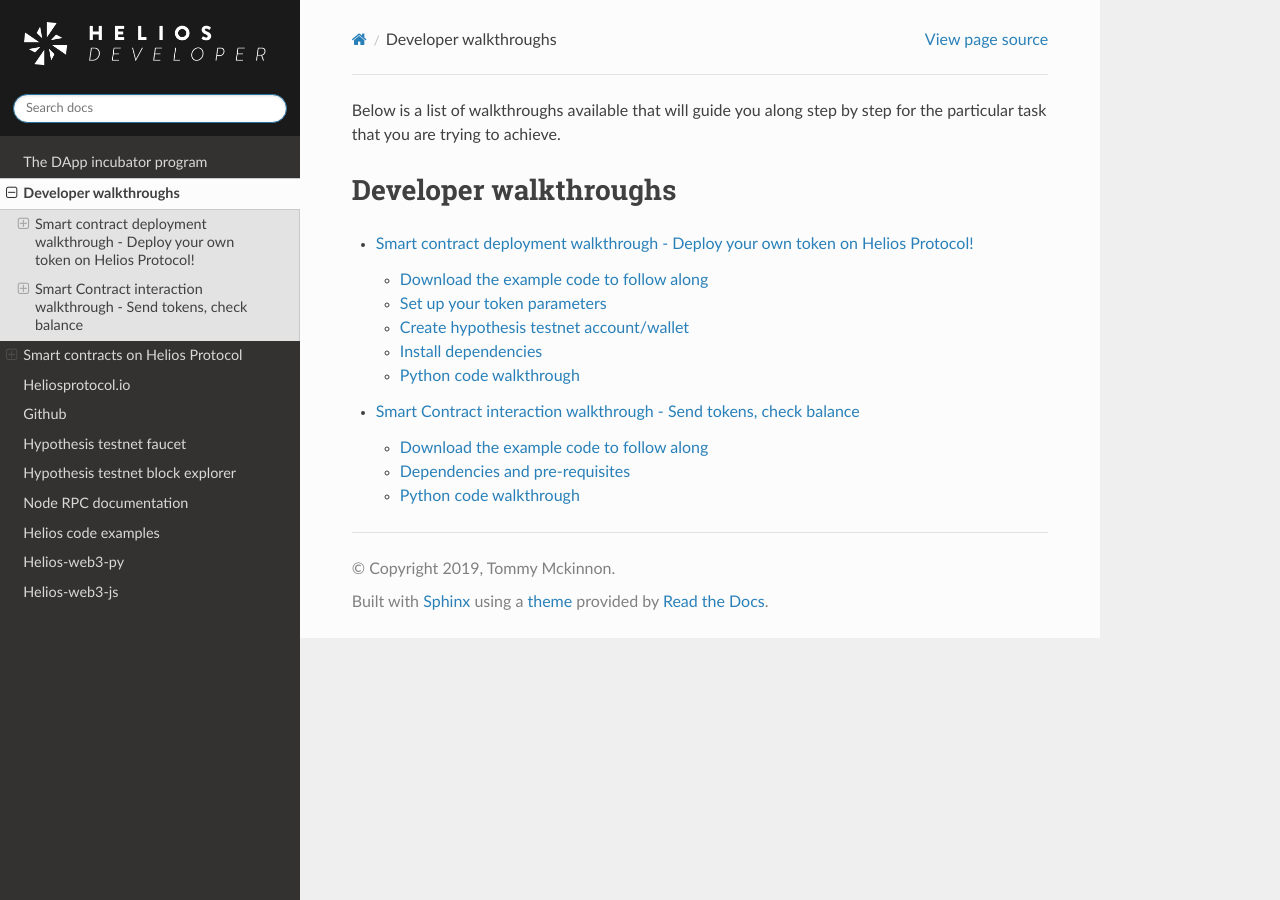
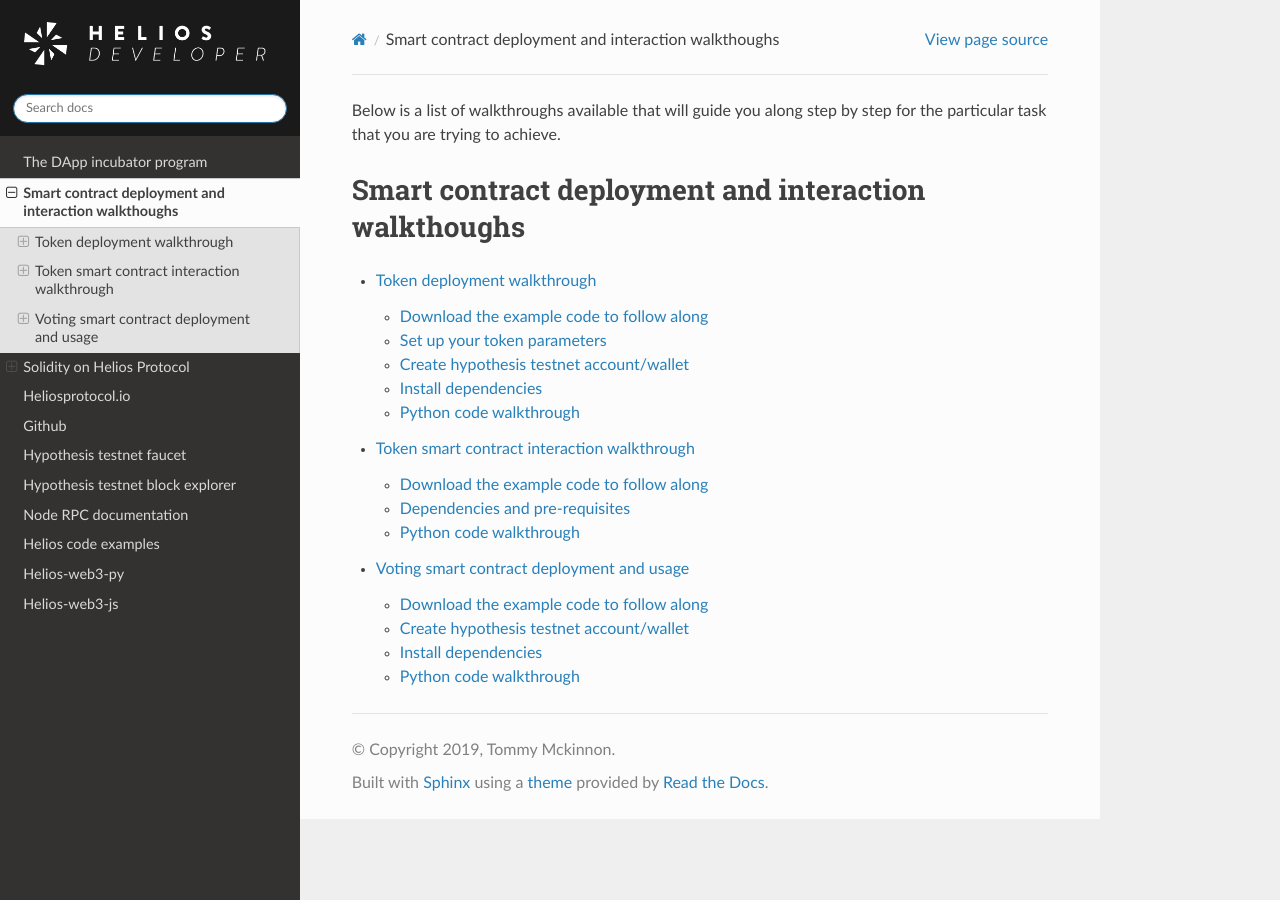
Before and after one commit to Helios-Protocol/developer-knowlegebase, a Sphinx documentation site: the page built from docs/source/walkthroughs.rst, in a window 1280 px wide. Built offline with Sphinx 7.4.7 and the Read the Docs theme 2.0.0, drawn with Linux system fonts in a browser that asks for light colours; some of the changed lines change nothing that is shown.

Commit message:
Added voting walkthroughs

```diff
--- a/docs/source/deployment_walkthrough.rst
+++ b/docs/source/deployment_walkthrough.rst
@@ -1,7 +1,7 @@
 .. _deployment_walkthrough:
 
 
-Smart contract deployment walkthrough - Deploy your own token on Helios Protocol!
+Token deployment walkthrough
 ===============================================================================================
 
 This walkthrough will guide you through the process of deploying a smart contract on the Helios Protocol testnet, known as Hypothesis Testnet. The particular smart contract the we will deploy in this walkthrough is a token smart contract. This walkthrough is designed for linux, but should be fairly easy to follow along using other operating systems.
@@ -66,7 +66,7 @@
 Python code walkthrough
 -----------------------
 
-Open your newly created python file and add this code. The first thing we will do is import the packages we need and define some constants:
+The first thing we will do is import the packages we need and define some constants:
 
 .. code-block:: Python
 
--- /dev/null
+++ b/docs/source/ethereum_solidity_example_voting.rst
@@ -0,0 +1,275 @@
+Voting smart contract deployment and usage
+===================================================================
+
+In this walkthrough, we will deploy and interact with the voting smart contract taken directly from the Ethereum Solidity documentation found here: https://solidity.readthedocs.io/en/latest/solidity-by-example.html. This is an example showing how standard Ethereum Solidity code can be migrated to Helios Protocol easily without any modification.
+
+We will be deploying the contract using our python web3, with python version 3.6.5. You will need to use python to follow along with this walkthrough. You can download it here: https://www.python.org/
+
+Download the example code to follow along
+-----------------------------------------
+
+
+.. code-block:: Bash
+
+    cd ~/
+    git clone https://github.com/Helios-Protocol/helios-code-examples
+    cd helios-code-examples/web3_py/ethereum_solidity_examples
+
+Now you can open the file called voting.py with your favorite python editor. It will be located at ~/helios-code-examples/web3_py/ethereum_solidity_examples/voting.py
+
+You can also see the file we are going through here: https://github.com/Helios-Protocol/helios-code-examples/blob/master/web3_py/ethereum_solidity_examples/voting.py
+
+
+Create hypothesis testnet account/wallet
+----------------------------------------
+
+In order to follow along with this walkthrough, you will need to create a new account/wallet on the Hypothesis testnet. You can do this by loading our online wallet at: https://heliosprotocol.io/wallet/, and generate a new keystore. After you have a new keystore created, copy the wallet address, and go to our faucet to get some testnet HLS sent to it: https://heliosprotocol.io/faucet
+
+Now you have a new testnet account, and it has some HLS in it.
+
+Install dependencies
+--------------------
+
+To begin, we need to make sure we have all of the dependencies installed. Install them by running the following commands:
+
+.. code-block:: Bash
+
+    pip install helios-web3
+    pip install py-helios-solc
+    pip install eth-keys
+    pip install eth-keyfile
+    pip install py-helios-node
+    pip install eth-utils
+
+
+Python code walkthrough
+-----------------------
+
+First we will deploy the smart contract. For details of each part of this, see :ref:`deployment_walkthrough`:
+
+.. code-block:: Python
+
+    import time
+    from eth_keys import keys
+    import eth_keyfile
+    from helios_web3 import HeliosWeb3 as Web3
+    from helios_web3 import IPCProvider, WebsocketProvider
+    from helios_web3.utils.block_creation import prepare_and_sign_block
+
+    from helios_solc import install_solc, compile_files
+
+    from hvm.utils.address import generate_contract_address
+    from eth_utils import encode_hex, to_checksum_address, to_wei
+
+    from hvm.constants import CREATE_CONTRACT_ADDRESS, GAS_TX
+
+    W3_TX_DEFAULTS = {'gas': 0, 'gasPrice': 0, 'chainId': 0}
+
+    #
+    # First we compile our solidity file.
+    #
+
+    # First install the solidity binary v100.5.12 and above is helios solc
+
+
+    install_solc('v100.5.12')
+
+    # Next, compile your file. We will compile the delegated token contract
+    solidity_file = '../../smart_contracts/solidity/ethereum_solidity_examples/voting.sol'
+    contract_name = 'Ballot'
+    compiled_sol = compile_files([solidity_file])
+
+    # get the contract interface. This contains the binary, the abi etc...
+    contract_interface = compiled_sol['{}:{}'.format(solidity_file, contract_name)]
+
+
+    #
+    # Next, we deploy the compiled contract to the network
+    #
+
+    # Websocket URL for hypothesis testnet bootnode. If you change this to mainnet, make sure you change network id too.
+    websocket_url = 'wss://hypothesis1.heliosprotocol.io:30304'
+    network_id = 42
+
+    # Use this code to load a private key from a keystore file. You will deploy the contract from this account
+    # We have provided a test keystore file that may contain a small amount of testnet HLS. But you should replace it
+    # with your own.
+    keystore_path = '../test_keystore.txt' # path to your keystore file
+    keystore_password = 'LVTxfhwY4PvUEK8h' # your keystore password
+    private_key = keys.PrivateKey(eth_keyfile.extract_key_from_keyfile(keystore_path, keystore_password))
+
+    # Create web3
+    w3 = Web3(WebsocketProvider(websocket_url))
+
+    # Create the web3 contract factory
+    Ballot = w3.hls.contract(
+        abi=contract_interface['abi'],
+        bytecode=contract_interface['bin']
+    )
+
+    # Build transaction to deploy the contract.
+    w3_tx1 = Ballot.constructor([b'proposal1', b'proposal2']).buildTransaction(W3_TX_DEFAULTS)
+
+
+    transaction = {
+                    'to': CREATE_CONTRACT_ADDRESS,
+                    'gas': 20000000, #make sure this is enough to cover deployment
+                    'value': 0,
+                    'chainId': network_id,
+                    'data': w3_tx1['data']
+                }
+
+    # Give the transaction the correct nonce and prepare the header
+    signed_block, header_dict, transactions = prepare_and_sign_block(w3, private_key, [transaction])
+
+    # Send it to the network
+    response = w3.hls.sendRawBlock(signed_block['rawBlock'])
+
+    #Done! Your contract is now deployed.
+
+    # How do I figure out the deployed contract address?
+    deployed_contract_address = generate_contract_address(private_key.public_key.to_canonical_address(), transactions[0]['nonce'])
+    print("Contract deployed to address {}".format(encode_hex(deployed_contract_address)))
+
+
+Next, we will create a new wallet account and give it the right to vote:
+
+.. code-block:: Python
+
+    # First, we must wait 10 seconds before we can add another block to our chain
+    print("Waiting 10 seconds before sending the next block")
+    time.sleep(10)
+
+    # We have to re-create the contract factory and give it the address of the contract
+    # Create the web3 contract factory
+    Ballot = w3.hls.contract(
+        address=to_checksum_address(deployed_contract_address),
+        abi=contract_interface['abi'],
+    )
+    # Create a new account
+    new_account = w3.hls.account.create()
+    new_private_key = new_account._key_obj
+
+    w3_tx1 = Ballot.functions.giveRightToVote(new_private_key.public_key.to_canonical_address()).buildTransaction(W3_TX_DEFAULTS)
+
+    transaction = {
+                    'to': deployed_contract_address,
+                    'gas': 20000000, #make sure this is enough to cover deployment
+                    'value': 0,
+                    'chainId': network_id,
+                    'data': w3_tx1['data'],
+                }
+
+    # Give the transaction the correct nonce and prepare the header
+    signed_block, header_dict, transactions = prepare_and_sign_block(w3, private_key, [transaction])
+
+    # Send it to the network
+    response = w3.hls.sendRawBlock(signed_block['rawBlock'])
+
+    print("Successfully gave {} the right to vote".format(new_private_key.public_key.to_checksum_address()))
+
+
+Now lets delegate our vote to the new account:
+
+.. code-block:: Python
+
+    # First, we must wait 10 seconds before we can add another block to our chain
+    print("Waiting 10 seconds before sending the next block")
+    time.sleep(10)
+
+    w3_tx1 = Ballot.functions.delegate(new_private_key.public_key.to_canonical_address()).buildTransaction(W3_TX_DEFAULTS)
+
+    transaction = {
+                    'to': deployed_contract_address,
+                    'gas': 20000000, #make sure this is enough to cover deployment
+                    'value': 0,
+                    'chainId': network_id,
+                    'data': w3_tx1['data'],
+                }
+
+    # Give the transaction the correct nonce and prepare the header
+    signed_block, header_dict, transactions = prepare_and_sign_block(w3, private_key, [transaction])
+
+    # Send it to the network
+    response = w3.hls.sendRawBlock(signed_block['rawBlock'])
+
+    print("Successfully delegated our vote to {}".format(new_private_key.public_key.to_checksum_address()))
+
+Now lets vote with the new account. First we have to send it some HLS so it can pay for gas
+
+.. code-block:: Python
+
+    # First we have to send some HLS to the new account
+    print("Waiting 10 seconds before sending the next block")
+    time.sleep(10)
+    transaction = {
+                    'to': new_private_key.public_key.to_canonical_address(),
+                    'gas': GAS_TX, #make sure this is enough to cover deployment
+                    'value': to_wei(1, 'ether'),
+                    'chainId': network_id,
+                }
+
+    # Give the transaction the correct nonce and prepare the header
+    signed_block, header_dict, transactions = prepare_and_sign_block(w3, private_key, [transaction])
+
+    # Send it to the network
+    response = w3.hls.sendRawBlock(signed_block['rawBlock'])
+
+    print("Successfully sent 1 HLS to {}".format(new_private_key.public_key.to_checksum_address()))
+
+Now we receive the HLS on the new account
+
+.. code-block:: Python
+
+    receivable_transactions = w3.hls.getReceivableTransactions(new_private_key.public_key.to_canonical_address())
+
+    # Prepare the header
+    signed_block, header_dict, transactions = prepare_and_sign_block(w3, new_private_key, receivable_transactions = receivable_transactions)
+
+    # Send it to the network
+    response = w3.hls.sendRawBlock(signed_block['rawBlock'])
+
+
+    print("Successfully received HLS at {}".format(new_private_key.public_key.to_checksum_address()))
+
+
+Now we vote with the new account
+
+.. code-block:: Python
+
+    print("Waiting 10 seconds before sending the next block")
+    time.sleep(10)
+
+    w3_tx1 = Ballot.functions.vote(1).buildTransaction(W3_TX_DEFAULTS)
+
+    transaction = {
+                    'to': deployed_contract_address,
+                    'gas': 20000000, #make sure this is enough to cover deployment
+                    'value': 0,
+                    'chainId': network_id,
+                    'data': w3_tx1['data'],
+                }
+
+    # Give the transaction the correct nonce and prepare the header
+    signed_block, header_dict, transactions = prepare_and_sign_block(w3, new_private_key, [transaction])
+
+    # Send it to the network
+    response = w3.hls.sendRawBlock(signed_block['rawBlock'])
+
+    print("Successfully voted for proposal 1")
+
+
+Finally, lets find the winning proposal.
+
+.. code-block:: Python
+
+    transaction = {
+                    'from': private_key.public_key.to_canonical_address(),
+                    'to': deployed_contract_address,
+                }
+
+    winning_proposal = Ballot.caller(transaction=transaction).winnerName()
+
+    print("The winning proposal is {}".format(winning_proposal))
+
+And the winning proposal was returned correctly!
--- a/docs/source/smart_contract_interaction_walkthrough.rst
+++ b/docs/source/smart_contract_interaction_walkthrough.rst
@@ -1,4 +1,4 @@
-Smart Contract interaction walkthrough - Send tokens, check balance
+Token smart contract interaction walkthrough
 ===============================================================================================
 
 This walkthrough will guide you through the process of interacting with a smart contract on the Helios Protocol testnet, known as Hypothesis Testnet. The particular smart contract the we will be interacting with in this walkthrough is a token smart contract located here: https://github.com/Helios-Protocol/helios-code-examples/blob/master/smart_contracts/solidity/delegated_token.sol. This walkthrough is designed for linux, but should be fairly easy to follow along using other operating systems.
--- a/docs/source/smart_contracts_on_helios.rst
+++ b/docs/source/smart_contracts_on_helios.rst
@@ -1,4 +1,4 @@
-Smart contracts on Helios Protocol
+Solidity on Helios Protocol
 ==================================
 
 Helios Protocol supports Solidity smart contracts. If you have programmed your smart contract for Ethereum, and would like to use a platform that can support the growth of your dapp, then deploy it on Helios Protocol today!
--- a/docs/source/walkthroughs.rst
+++ b/docs/source/walkthroughs.rst
@@ -1,10 +1,11 @@
 Below is a list of walkthroughs available that will guide you along step by step for the particular task that you are trying to achieve.
 
-Developer walkthroughs
-----------------------
+Smart contract deployment and interaction walkthoughs
+-------------------------------------------------------------
 
 .. toctree::
     :maxdepth: 2
 
     deployment_walkthrough.rst
     smart_contract_interaction_walkthrough.rst
+    ethereum_solidity_example_voting.rst
```
